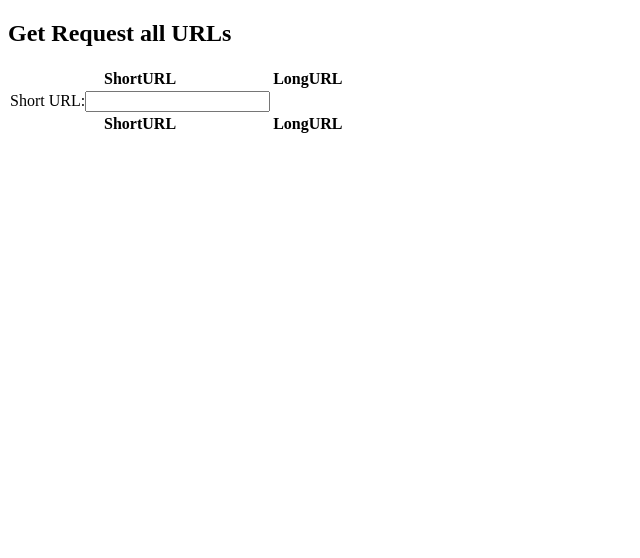
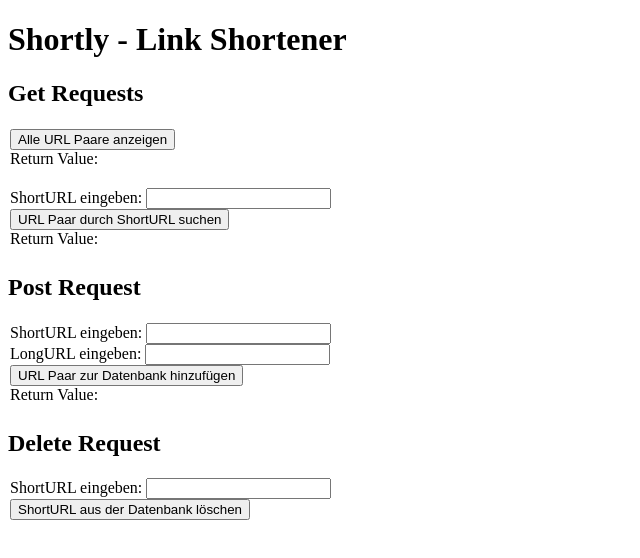
Before and after one commit to deutho/CEKT-Web, an Angular app in the folder Frontend/shortly/: page / in a window 1280 px wide. Shown: the top 558 px of the page, without its empty margins (0-640 px from the left). Built offline with nearby package versions, Linux system fonts and the light colour scheme; no server answers.

Commit message:
Frontend - Post Delete Get

```diff
--- a/Frontend/shortly/src/app/app.component.html
+++ b/Frontend/shortly/src/app/app.component.html
@@ -1,30 +1,51 @@
+<h1>Shortly - Link Shortener</h1>
 
-  <h2>Get Request all URLs</h2>
+
+
+<h2>Get Requests</h2>
 
 <table>
   <tr>
-      <th>ShortURL</th>
-      <th>LongURL</th>
-      </tr>
+    <button (click)="getAll()">Alle URL Paare anzeigen</button><br>
+    <label>Return Value: </label>
+  <tr *ngFor="let u of Allurl">
+    <td>{{u.shortURL}}</td>
+    <td>{{u.longURL}}</td>
+  </tr>
 
-      <tr *ngFor = "let u of url">
-        <td>{{u.shortURL}}</td>
-        <td>{{u.longURL}}</td>
-    </tr>
+  <tr>
+    <br><label for="sURL">ShortURL eingeben: </label>
+    <input type="text" id="sURL" name=shortURL><br>
+    <button (click)="getByID()">URL Paar durch ShortURL suchen</button><br>
+    <label>Return Value: </label>
+  <tr>
+    <td>{{URLByID.shortURL}}</td>
+    <td>{{URLByID.longURL}}</td>
+  </tr>
 
-    <label for ="sURL">Short URL:</label>
-    <input type = "text" id = "sURL">
-  <tr>
-      <th>ShortURL</th>
-      <th>LongURL</th>
-      </tr>
-
-      <tr *ngFor = "let u of url">
-        <td>{{u.shortURL}}</td>
-        <td>{{u.longURL}}</td>
+</table>
 
 
+<h2>Post Request</h2>
 
-    </tr>
+<table>
+  <tr>
+    <label for="PostShortURL">ShortURL eingeben: </label>
+    <input type="text" id="PostShortURL" name=shortURL><br>
+    <label for="PostLongURL">LongURL eingeben: </label>
+    <input type="text" id="PostLongURL" name=shortURL><br>
+    <button (click)="PostURL()">URL Paar zur Datenbank hinzufügen</button><br>
+    <label>Return Value: </label>
+  <tr>
+    <td>{{URLPost.shortURL}}</td>
+    <td>{{URLPost.longURL}}</td>
+  </tr>
+</table>
 
+<h2>Delete Request</h2>
+
+<table>
+  <label for="sURL">ShortURL eingeben: </label>
+  <input type="text" id="ShortURLDelete" name=shortURL><br>
+  <button (click)="DeleteURL()">ShortURL aus der Datenbank löschen</button><br>
 </table>
--- a/Frontend/shortly/src/app/app.component.ts
+++ b/Frontend/shortly/src/app/app.component.ts
@@ -1,7 +1,7 @@
-import { Component } from '@angular/core';
-import {ApiService} from './services/api.service';
+import { Component, OnInit } from '@angular/core';
+import { ApiService } from './services/api.service';
 
-import {URL} from './classes/url';
+import { URL } from './classes/url';
 
 @Component({
   selector: 'app-root',
@@ -14,27 +14,58 @@ export class AppComponent {
   constructor(private _ApiService: ApiService) {
   }
 
-  url: Array <any> = [];
+  Allurl: Array<any> = [];
+  URLByID: URL = new URL();
+  URLPost: URL = new URL();
+  Message: String = "";
 
-  ngOnInit() {
-    this._ApiService.getAll()
+  ngOnInit() {}
+
+  public getAll() {
+    this._ApiService.getAllHTTP()
+      .subscribe
+      (
+        values => {
+          this.Allurl = values.data;
+        }
+
+      );
+  }
+
+  public getByID() {
+    this._ApiService.getByShortURLHTTP()
+      .subscribe
+      (
+        values => {
+          this.URLByID = values.data;
+        }
+      );
+  }
+
+
+
+  public PostURL() {
+    var toPost = new URL();
+    toPost.shortURL = (<HTMLInputElement>document.getElementById("PostShortURL")).value;
+    toPost.longURL = (<HTMLInputElement>document.getElementById("PostLongURL")).value;
+
+
+    this._ApiService.postURLHTTP(toPost)
     .subscribe
     (
       values =>
       {
-        this.url = values.data;
+        this.URLPost = values.data;
       }
-
     );
 
-    this._ApiService.getByShortURL()
-    .subscribe
-    (
-      values =>
-      {
-        this.url = values.data
-      }
-    );
+  }
+
+  public DeleteURL() {
+
+    var shortURL = (<HTMLInputElement>document.getElementById("ShortURLDelete")).value;
+
+    this._ApiService.deleteURLHTTP(shortURL).subscribe();
   }
 
 }
--- a/Frontend/shortly/src/app/services/api.service.ts
+++ b/Frontend/shortly/src/app/services/api.service.ts
@@ -1,8 +1,10 @@
 import {Injectable } from '@angular/core';
 import { Observable } from 'rxjs';
 import {HttpClient} from '@angular/common/http';
+import {URL } from '../classes/url';
+import { ThrowStmt } from '@angular/compiler';
 
-var apiurl = 'http://192.168.1.10:3000/';
+var apiurl = 'http://192.168.1.10:3000/url/';
 
 
 @Injectable()
@@ -11,13 +13,23 @@ export class ApiService
 
     constructor(private httpclient: HttpClient) {}
 
-    getAll(): Observable<any> {
-        return this.httpclient.get(apiurl+'URL');
+    getAllHTTP(): Observable<any> {
+        return this.httpclient.get(apiurl);
     }
 
 
-    getByShortURL(): Observable<any> {
-        let params1 = document.getElementById('sURL');
-        return this.httpclient.get(apiurl+params1);
+    getByShortURLHTTP(): Observable<any> {
+        var param = (<HTMLInputElement>document.getElementById("sURL")).value;
+        return this.httpclient.get(apiurl+param);
     }
+
+
+    postURLHTTP(toPost:URL): Observable<any> {
+        return this.httpclient.post(apiurl, toPost);
+    }
+
+    deleteURLHTTP(shortURL:string){
+        return this.httpclient.delete(apiurl+shortURL);
+    }
+
 }
```
Also changed, not shown: 1 other file (tests, documents, lock files or other folders).
